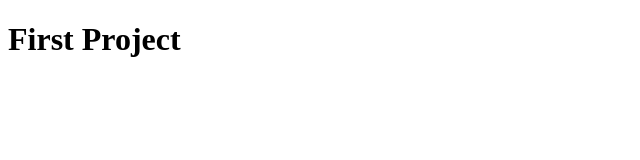
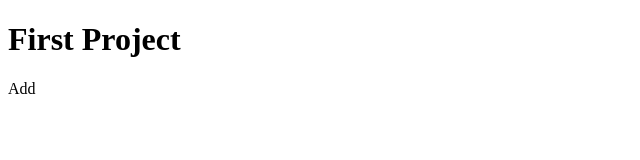
Before and after one commit to leeyoky/Practice, a plain HTML site: page index.html in a window 1280 px wide. Shown: the full height of the page, 0-640 px from the left. Drawn offline with Linux system fonts and the light colour scheme.

Commit message:
second commit

```diff
--- a/index.html
+++ b/index.html
@@ -9,6 +9,7 @@
 </head>
 <body>
     <h1>First Project</h1>
+    <p>Add</p>
 
 </body>
 </html>
```
